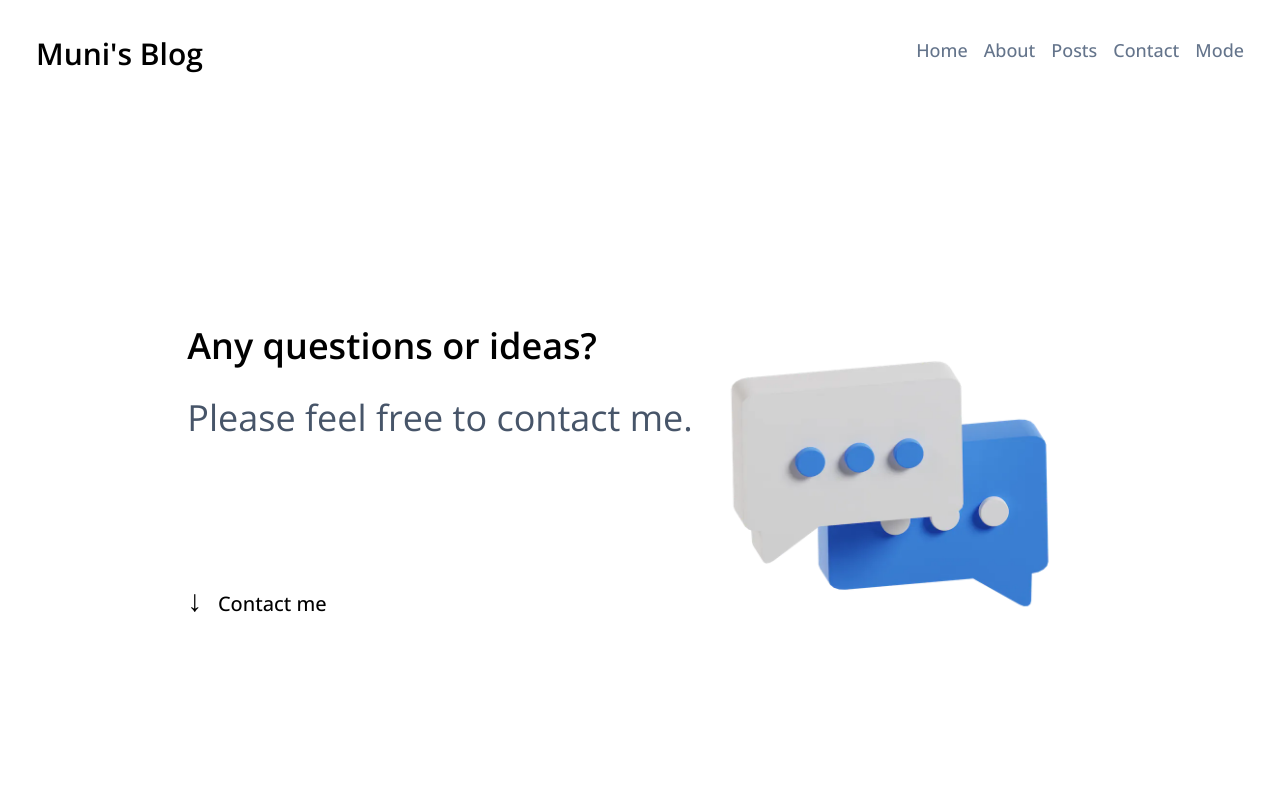
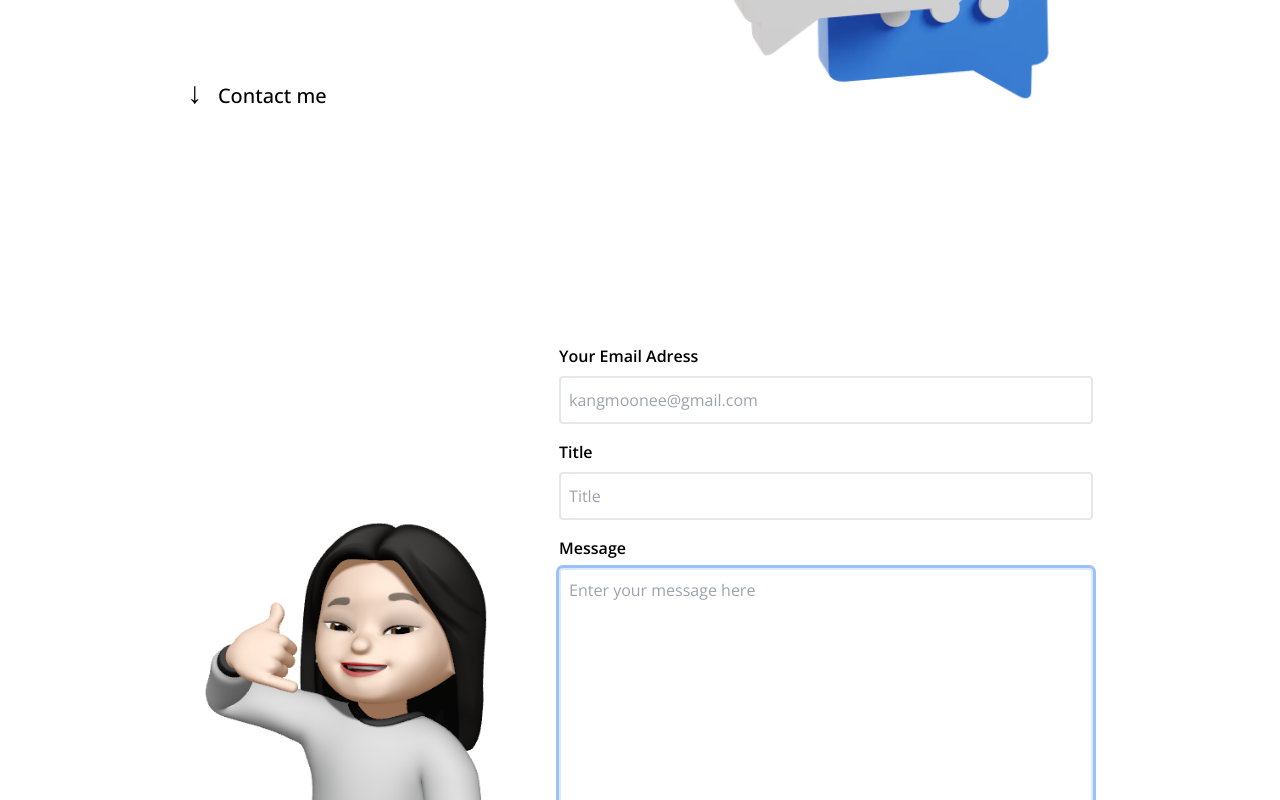
Before and after one commit to kangmuni/next-blog, a Next.js app: page /contact in a window 1280 px wide. Built offline with nearby package versions, Linux system fonts and the light colour scheme.

Commit message:
이메일 폼 컴포넌트 생성

```diff
--- a/src/app/contact/page.tsx
+++ b/src/app/contact/page.tsx
@@ -1,9 +1,11 @@
 import ContactInfo from '@/components/ContactInfo';
+import ContactForm from '@/components/ContactForm';
 
 export default function ContactPage() {
   return (
     <main className="flex flex-col items-center">
       <ContactInfo />
+      <ContactForm />
     </main>
   );
 }
--- /dev/null
+++ b/src/components/ContactForm.tsx
@@ -0,0 +1,99 @@
+'use client';
+
+import Image from 'next/image';
+
+import ContactProfileImg from '../../public/images/muni3.png';
+import { ChangeEvent, FormEvent, useState } from 'react';
+
+type Form = {
+  from: string;
+  title: string;
+  message: string;
+};
+
+export default function ContactForm() {
+  const [form, setForm] = useState<Form>({
+    from: '',
+    title: '',
+    message: '',
+  });
+
+  const onChange = (e: ChangeEvent<HTMLInputElement | HTMLTextAreaElement>) => {
+    const { name, value } = e.target;
+    setForm((prev) => ({ ...prev, [name]: value }));
+  };
+
+  const onSubmit = (e: FormEvent<HTMLFormElement>) => {
+    e.preventDefault();
+  };
+
+  return (
+    <section className="flex items-center h-screen w-full pb-60">
+      <div className="w-2/5">
+        <Image
+          src={ContactProfileImg}
+          alt={'contact_muni'}
+          width="500"
+          height="500"
+          priority
+        />
+      </div>
+
+      <form className="flex flex-col w-3/5 ml-4" onSubmit={onSubmit}>
+        <div className="flex flex-col mb-4">
+          <label htmlFor="from" className="font-semibold">
+            Your Email Adress
+          </label>
+          <input
+            type="email"
+            id="from"
+            name="from"
+            required
+            autoFocus
+            value={form.from}
+            onChange={onChange}
+            placeholder="kangmoonee@gmail.com"
+            className="focus:outline-none focus:ring focus:border-blue-100 rounded border-2 border-solid boder-slate-100 h-12 mt-2 p-2"
+          />
+        </div>
+
+        <div className="flex flex-col mb-4">
+          <label htmlFor="title" className="font-semibold">
+            Title
+          </label>
+          <input
+            type="text"
+            id="title"
+            name="title"
+            required
+            autoFocus
+            value={form.title}
+            onChange={onChange}
+            placeholder="Title"
+            className="focus:outline-none focus:ring focus:border-blue-100 rounded border-2 border-solid boder-slate-100 h-12 mt-2 p-2"
+          />
+        </div>
+        <div className="flex flex-col mb-4">
+          <label htmlFor="message" className="font-semibold">
+            Message
+          </label>
+          <textarea
+            rows={12}
+            id="message"
+            name="message"
+            required
+            autoFocus
+            value={form.message}
+            onChange={onChange}
+            placeholder="Enter your message here"
+            className="focus:outline-none focus:ring focus:border-blue-100 rounded border-2 border-solid boder-slate-100 mt-2 p-2"
+          />
+        </div>
+
+        <button className="p-3 bg-zinc-300 text-white rounded text-extrabold text-lg">
+          Send
+        </button>
+      </form>
+    </section>
+  );
+}
--- a/src/components/ContactInfo.tsx
+++ b/src/components/ContactInfo.tsx
@@ -1,6 +1,6 @@
 import Image from 'next/image';
 
-import MessageImg from '../../public/images/message.webp';
+import MessageProfileImg from '../../public/images/message.webp';
 
 export default function ContactInfo() {
   return (
@@ -18,7 +18,7 @@ export default function ContactInfo() {
       </div>
 
       <Image
-        src={MessageImg}
+        src={MessageProfileImg}
         alt={'contactMe'}
         width="400"
         height="400"
```
Also changed, not shown: public/images/muni3.png (added).
